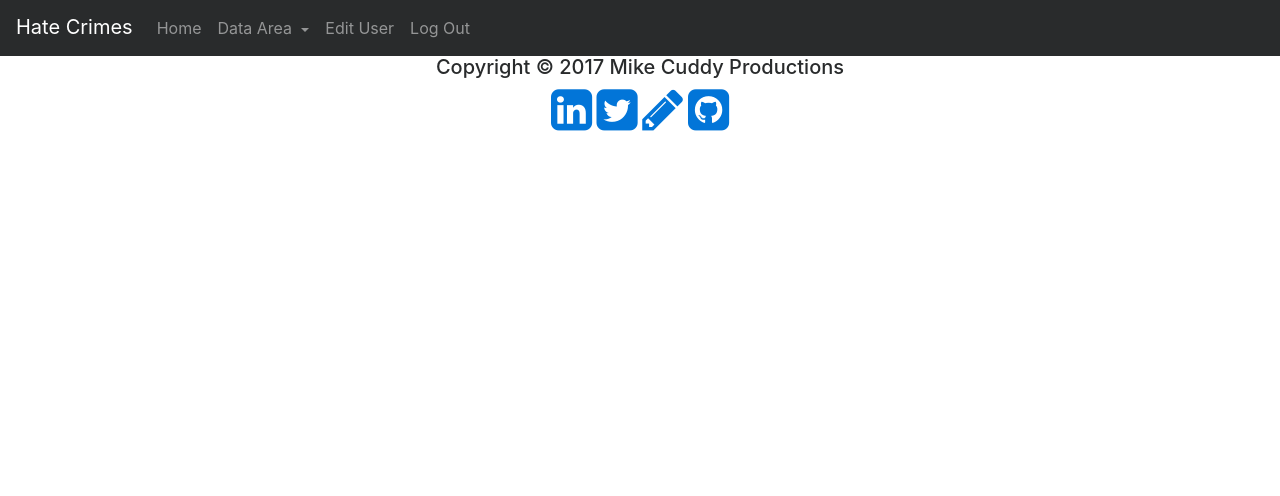
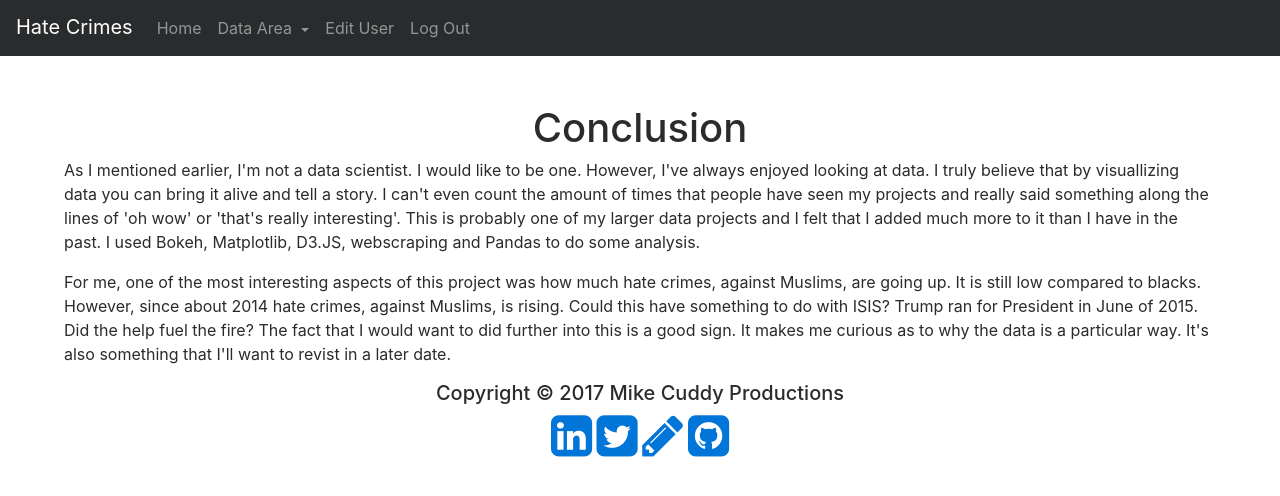
Before and after one commit to ravenusmc/hate_crimes, a Flask app: page /conclusion in a window 1280 px wide. Shown: the top 496 px of the page. Run offline with Flask 2, Linux system fonts and the light colour scheme; the visitor is signed in with stand-in values (Sample User, id 1); parts of the project's set-up code (start-up, migrations or seed data) failed here and were passed over; some libraries are stand-ins or nearby versions.

Commit message:
working on conclusion page

```diff
--- /dev/null
+++ b/static/css/con.css
@@ -0,0 +1,13 @@
+/*******************************
+The CSS code in this file will deal
+with the edit page
+********************************/
+
+header {
+  margin-top: 50px;
+}
+
+#conclusion_main {
+  margin-left: 5%;
+  margin-right: 5%;
+}
--- a/templates/concl.html
+++ b/templates/concl.html
@@ -1,8 +1,36 @@
 {% extends 'base.html' %}
 
 {% block body %}
+<link rel="stylesheet" type="text/css" href="{{ url_for('static', filename='css/generic.css') }}">
+<link rel="stylesheet" type="text/css" href="{{ url_for('static', filename='css/con.css') }}">
+
+<main id='conclusion_main'>
+
+  <header>
+    <h1 class='center'>Conclusion</h1>
+  </header>
+
+  <section>
+
+    <div>
+      <p>
+        As I mentioned earlier, I'm not a data scientist. I would like to be one. However, I've
+        always enjoyed looking at data. I truly believe that by visuallizing data you can bring it alive and tell a story. I can't even count the amount of times that people have seen my projects and really said something along the lines of 'oh wow' or 'that's really interesting'. This is probably one of my larger data projects and I felt that I added much more to it than I have in the past. I used Bokeh, Matplotlib, D3.JS, webscraping and Pandas to do some analysis.
+      </p>
+
+      <p>
+        For me, one of the most interesting aspects of this project was how much hate crimes, against Muslims, are going up. It is still low compared to blacks. However, since about 2014 hate crimes, against Muslims, is rising. Could this have something to do with ISIS? Trump ran for President in June of 2015. Did the help fuel the fire? The fact that I would want to did further into this is a good sign. It makes me curious as to why the data is a particular way. It's also something that I'll want to revist in a later date.
+      </p>
+
+    </div>
+
+  </section>
+
+  <section>
+  </section>
 
 
+</main>
 
 
 {% endblock %}
```
Also changed, not shown: notes.txt (deleted, +0 -13 lines).
